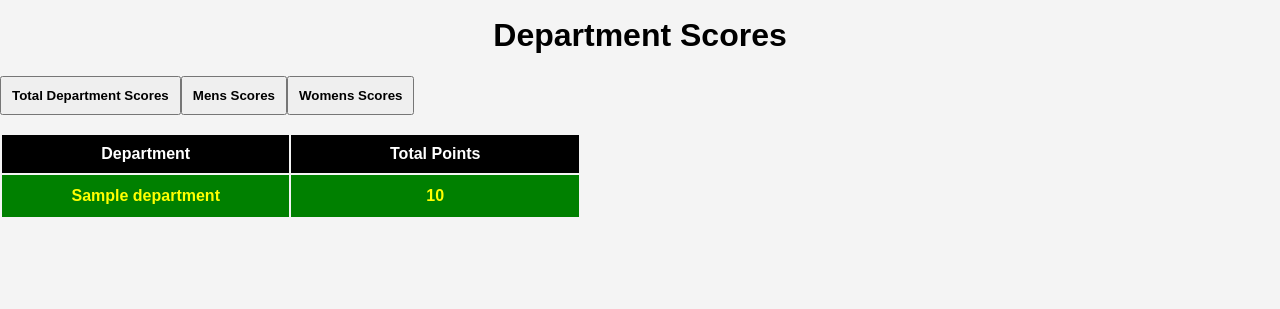
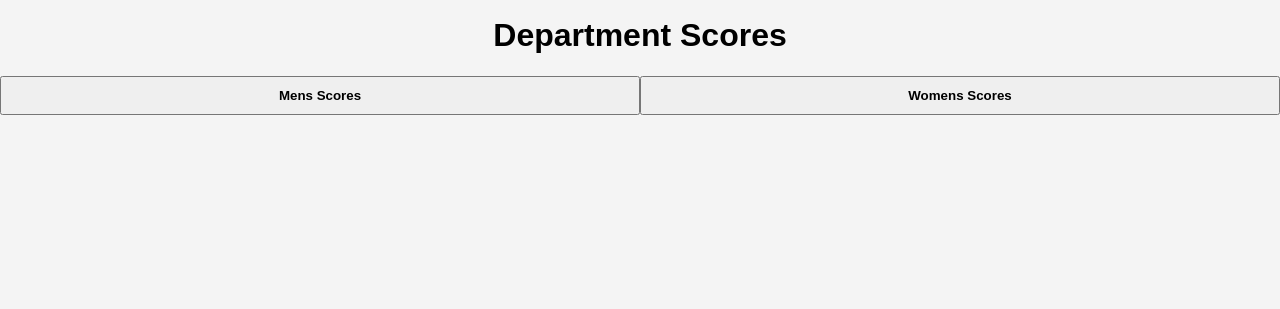
Before and after one commit to pratheekraokb/flames24, a Django app: page /dept-results/ in a window 1280 px wide. Shown: the part 88-397 px from the top of the page. Run offline with Django 4.2, Linux system fonts and the light colour scheme; tables that the repository leaves empty hold one stand-in row (values such as "Sample post"); some libraries are stand-ins or nearby versions.

Commit message:
Departmentwise mens and womens logic modified

```diff
--- a/flames24_app/templates/user_page/results.html
+++ b/flames24_app/templates/user_page/results.html
@@ -40,23 +40,29 @@
         background-color: green;
         color: yellow;
     }
-    .btn-group button{
+
+    .btn-group button {
         padding: 10px;
-        font-weight:bold;
+        font-weight: bold;
         cursor: pointer;
 
     }
+
     .btn-group button.active {
         background-color: transparent;
         /* border: 0; */
         /* text-decoration: underline; */
-        color:blue;
+        color: blue;
     }
 
     .btn-group button {
         padding: 10px;
         font-weight: bold;
         cursor: pointer;
+    }
+    .equal-width {
+        flex: 1;
+        padding:10px;
     }
 </style>
 {% endblock %}
@@ -67,28 +73,11 @@
 
     <!-- Buttons to toggle table visibility -->
     <div class="btn-group" role="group" aria-label="Tables" style="display: flex;">
-        <button type="button" class="btn btn-primary" id="total-btn">Total Department Scores</button>
-        <button type="button" class="btn btn-primary" id="mens-btn">Mens Scores</button>
-        <button type="button" class="btn btn-primary" id="womens-btn">Womens Scores</button>
+        <button type="button" class="btn btn-primary equal-width" id="mens-btn">Mens Scores</button>
+        <button type="button" class="btn btn-primary equal-width" id="womens-btn">Womens Scores</button>
     </div>
-    <br/>
-    <!-- Total Department Scores Table -->
-    <table class="table table-striped table-bordered table-hover" border="0" id="total-table">
-        <thead>
-            <tr style="background-color: black;">
-                <th>Department</th>
-                <th>Total Points</th>
-            </tr>
-        </thead>
-        <tbody>
-            {% for result in department_results %}
-            <tr>
-                <td>{{ result.department }}</td>
-                <td>{{ result.total_points }}</td>
-            </tr>
-            {% endfor %}
-        </tbody>
-    </table>
+    <br />
+
 
     <!-- Mens Scores Table -->
     <table class="table table-striped table-bordered table-hover" border="0" id="mens-table" style="display: none;">
@@ -99,10 +88,10 @@
             </tr>
         </thead>
         <tbody>
-            {% for result in department_results %}
+            {% for department, points in mens_points.items %}
             <tr>
-                <td>{{ result.department }}</td>
-                <td>{{ result.mens_points }}</td>
+                <td>{{ department }}</td>
+                <td>{{ points }}</td>
             </tr>
             {% endfor %}
         </tbody>
@@ -117,10 +106,10 @@
             </tr>
         </thead>
         <tbody>
-            {% for result in department_results %}
+            {% for department, points in womens_points.items %}
             <tr>
-                <td>{{ result.department }}</td>
-                <td>{{ result.womens_points }}</td>
+                <td>{{ department }}</td>
+                <td>{{ points }}</td>
             </tr>
             {% endfor %}
         </tbody>
@@ -128,22 +117,22 @@
 </div>
 
 <script>
-    $(document).ready(function() {
-        $('#total-btn').click(function() {
+    $(document).ready(function () {
+        $('#total-btn').click(function () {
             $('#total-table').show();
             $('#mens-table').hide();
             $('#womens-table').hide();
             $(this).addClass('active').siblings().removeClass('active');
         });
 
-        $('#mens-btn').click(function() {
+        $('#mens-btn').click(function () {
             $('#total-table').hide();
             $('#mens-table').show();
             $('#womens-table').hide();
             $(this).addClass('active').siblings().removeClass('active');
         });
 
-        $('#womens-btn').click(function() {
+        $('#womens-btn').click(function () {
             $('#total-table').hide();
             $('#mens-table').hide();
             $('#womens-table').show();
--- a/flames24_app/urls.py
+++ b/flames24_app/urls.py
@@ -27,6 +27,4 @@ urlpatterns = [
     path('fetch-departments/', views.fetch_departments, name='fetch_departments'),
 
 
-
-
 ]
--- a/flames24_app/views.py
+++ b/flames24_app/views.py
@@ -165,22 +165,24 @@ def deptResults(request):
     department_results = DepartmentResult.objects.all().order_by('-total_points')
     department_points = calculate_department_points()
 
-    department_results_formatted = []
+    mens_points = {}
+    womens_points = {}
+
     for department_result in department_results:
         department_name = department_result.department.dept_name
         if department_name in department_points:
             boys_points = department_points[department_name]['boys_points']
             girls_points = department_points[department_name]['girls_points']
-            total_points = department_points[department_name]['total_points']
-            department_data = {
-                'department': department_name,
-                'mens_points': boys_points,
-                'womens_points': girls_points,
-                'total_points': total_points
-            }
-            department_results_formatted.append(department_data)
-    print(department_results_formatted)
-    return render(request, 'user_page/results.html', {'department_results': department_results_formatted})
+            mens_points[department_name] = boys_points
+            womens_points[department_name] = girls_points
+
+    # Sort mens_points and womens_points dictionaries by values (points) in descending order
+    mens_points = {k: v for k, v in sorted(mens_points.items(), key=lambda item: item[1], reverse=True)}
+    womens_points = {k: v for k, v in sorted(womens_points.items(), key=lambda item: item[1], reverse=True)}
+
+    print(mens_points)
+    print(womens_points)
+    return render(request, 'user_page/results.html', {'mens_points': mens_points, 'womens_points': womens_points})
 
 
 def signIn(request):
```
